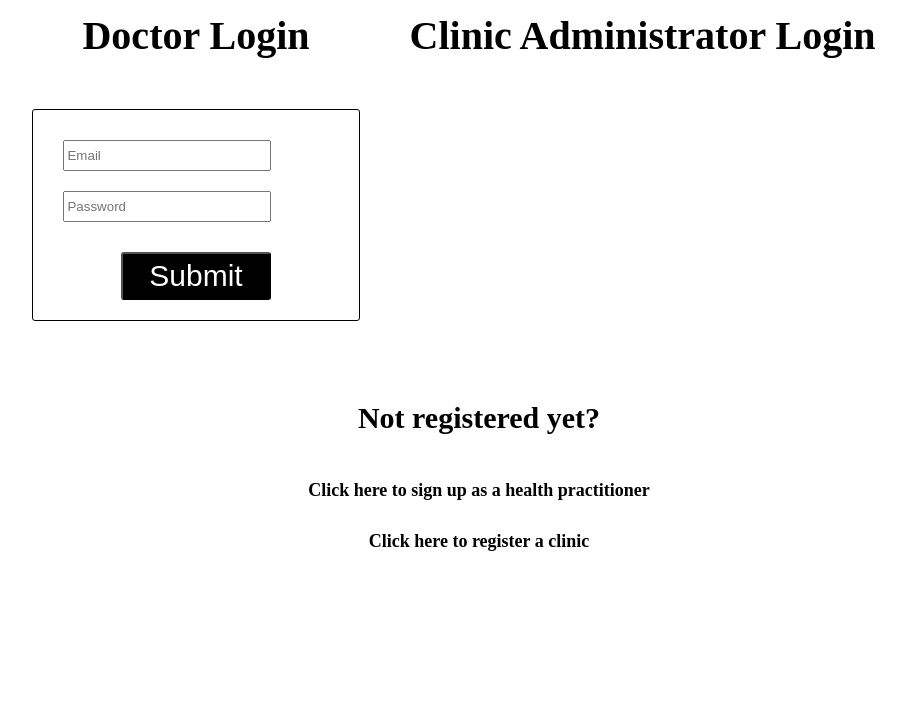
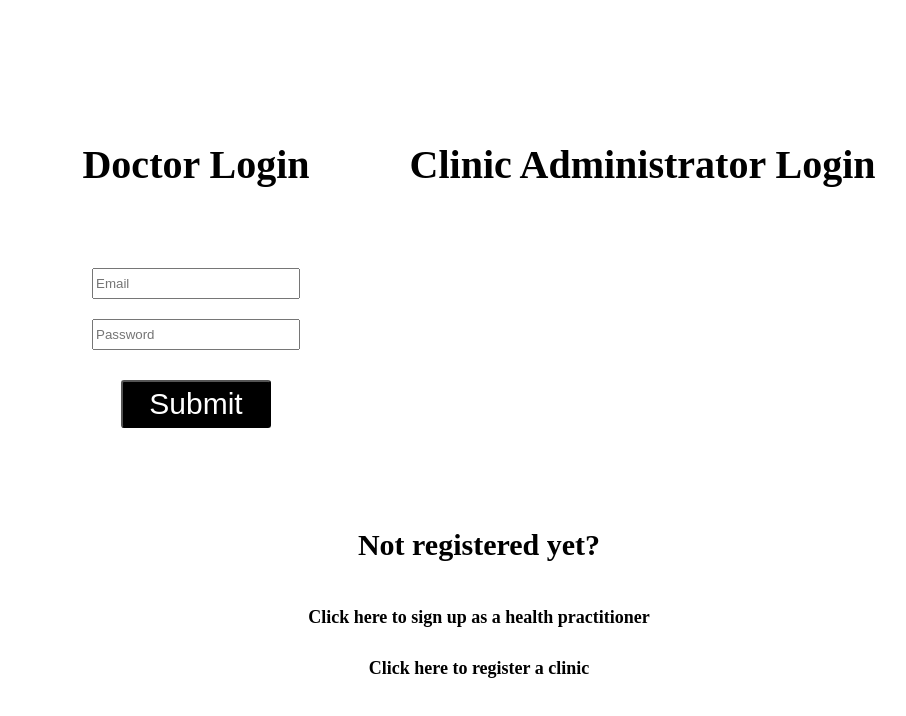
Before and after one commit to joni-sadler/Doctor-Finder, a React (Create React App) app in the folder frontend/: page /login in a window 1280 px wide. Both pictures are taken after a click on the element "Doctor Login". Shown: the top 716 px of the page, without its empty margins (161-1067 px from the left). Built offline with nearby package versions, Linux system fonts and the light colour scheme; no server answers; what react-animations would draw is missing.

Commit message:
Set up basic doctor login and home page

```diff
--- a/frontend/src/App.js
+++ b/frontend/src/App.js
@@ -15,6 +15,7 @@ import Clinic from "./pages/Clinic";
 import ClinicList from "./pages/ClinicList";
 import DoctorList from "./pages/DoctorList";
 import Doctor from "./pages/Doctor";
+import DoctorHomePage from "./pages/DoctorHomePage";
 
 const App = () => {
   return (
@@ -63,6 +64,9 @@ const App = () => {
           <Route path="/doctors/:doctor">
             <Doctor />
           </Route>
+          <Route path="/:doctor/home">
+            <DoctorHomePage />
+          </Route>
         </Switch>
       </Main>
     </BrowserRouter>
--- /dev/null
+++ b/frontend/src/pages/DoctorHomePage.js
@@ -0,0 +1,10 @@
+import React from "react";
+import styled from "styled-components";
+
+const DoctorHomePage = () => {
+  return (
+    <div>Home page</div>
+  )
+}
+
+export default DoctorHomePage;
--- a/frontend/src/pages/DoctorLogin.js
+++ b/frontend/src/pages/DoctorLogin.js
@@ -1,73 +1,80 @@
-import React, {useState} from "react";
+import React, {useState, useEffect} from "react";
 import styled from "styled-components";
-import {NavLink} from "react-router-dom";
+import {Redirect, NavLink} from "react-router-dom";
 
 const HealthcareLogin = () => {
   const [displayDoctorLogin, setDisplayDoctorLogin] = useState(false);
   const [displayClinicLogin, setDisplayClinicLogin] = useState(false);
+  const [doctorLoginInfo, setDoctorLoginInfo] = useState({});
+  const [clinicLoginInfo, setClinicLoginInfo] = useState({});
+  const [doctorArray, setDoctorArray] = useState([]);
+  const [clinicArray, setClinicArray] = useState([]);
+  const [selectedDoctor, setSelectedDoctor] = useState();
+  const [selectedClinic, setSelectedClinic] = useState();
 
-  const [doctorLoginInfo, setDoctorLoginInfo] = useState({
-    email: "",
-    password: "",
-  });
+  useEffect(() => {
+    fetch(`/doctors`, {
+        method: "GET",
+      })
+        .then((res) => res.json())
+        .then((res) => setDoctorArray(res.data));
+  }, [])
 
-  const [clinicLoginInfo, setClinicLoginInfo] = useState({
-    email: "",
-    password: "",
-  });
+  useEffect(() => {
+    fetch(`/clinics`, {
+        method: "GET",
+      })
+        .then((res) => res.json())
+        .then((res) => setClinicArray(res.data));
+  }, [])
 
-  const handleDoctorLogin = () => {
+  const displayDoctorLoginFunction = () => {
     setDisplayDoctorLogin(!displayDoctorLogin);
     setDisplayClinicLogin(false);
   }
 
-  const handleClinicLogin = () => {
+  const displayClinicLoginFunction = () => {
     setDisplayClinicLogin(!displayClinicLogin);
     setDisplayDoctorLogin(false);
   }
 
-  const doctorEmailHandler = (name) => {
+  const doctorLoginHandler = (name) => {
     return ({ target: {value} }) => {
-      setDoctorLoginInfo((oldValues) => ({ ...oldValues, [name]: value }));
+      setDoctorLoginInfo((signupInfo) => ({ ...signupInfo, [name]: value }));
     }
   }
 
-  const doctorPasswordHandler = (name) => {
+
+  const clinicLoginHandler = (name) => {
     return ({ target: {value} }) => {
-      setDoctorLoginInfo((oldValues) => ({ ...oldValues, [name]: value }));
+      setClinicLoginInfo((signupInfo) => ({ ...signupInfo, [name]: value }));
     }
   }
 
-  const clinicEmailHandler = (name) => {
-    return ({ target: {value} }) => {
-      setClinicLoginInfo((oldValues) => ({ ...oldValues, [name]: value }));
-    }
+
+  const doctorSubmitFunction = () => {
+    doctorArray.forEach((doctor) => {
+      if (doctorLoginInfo.email === doctor.email && doctorLoginInfo.password === doctor.password) {
+        setSelectedDoctor(doctor);
+      }
+    })
   }
 
-  const clinicPasswordHandler = (name) => {
-    return ({ target: {value} }) => {
-      setClinicLoginInfo((oldValues) => ({ ...oldValues, [name]: value }));
-    }
-  }
-
-  const doctorSubmitFunction = () => {
-    // submit info
-    console.log(doctorLoginInfo);
-
-    // determine if login info is in database
-  }
 
   const clinicSubmitFunction = () => {
-    // submit info
-    console.log(clinicLoginInfo);
-    // determine if login info is in database
+    clinicArray.forEach((clinic) => {
+      if (clinicLoginInfo.email === clinic.email && clinicLoginInfo.password === clinic.password) {
+        setSelectedClinic(clinic);
+        console.log(selectedClinic);
+      }
+    })
   }
 
   return (
     <Container>
       <LoginDiv>
         <Dropdown>
-          <Title onClick={handleDoctorLogin}>Doctor Login</Title>
+          <Title onClick={displayDoctorLoginFunction}>Doctor Login</Title>
           {displayDoctorLogin &&
             <LoginWrapper>
               <Field>
@@ -77,7 +84,7 @@ const HealthcareLogin = () => {
                   type="text"
                   required
                   value={doctorLoginInfo.email}
-                  onChange={doctorEmailHandler("email")}
+                  onChange={doctorLoginHandler("email")}
                   style={{ height: "25px", width: "200px"}}
                 />
               </Field>
@@ -85,22 +92,28 @@ const HealthcareLogin = () => {
                 <input
                   name="password"
                   placeholder="Password"
-                  type="text"
+                  type="password"
                   required
                   value={doctorLoginInfo.password}
-                  onChange={doctorPasswordHandler("password")}
+                  onChange={doctorLoginHandler("password")}
                   style={{ height: "25px", width: "200px"}}
                 />
               </Field>
+
               <SubmitWrapper>
                 <SubmitButton onClick={doctorSubmitFunction}>Submit</SubmitButton>
               </SubmitWrapper>
+
+              {selectedDoctor &&
+              <Redirect to={`/${selectedDoctor._id}/home`}/>
+              }
+
             </LoginWrapper>
           }
         </Dropdown>
 
         <Dropdown>
-          <Title onClick={handleClinicLogin}>Clinic Administrator Login</Title>
+          <Title onClick={displayClinicLoginFunction}>Clinic Administrator Login</Title>
           {displayClinicLogin &&
             <LoginWrapper>
               <Field>
@@ -110,7 +123,7 @@ const HealthcareLogin = () => {
                   type="text"
                   required
                   value={clinicLoginInfo.email}
-                  onChange={clinicEmailHandler("email")}
+                  onChange={clinicLoginHandler("email")}
                   style={{ height: "25px", width: "200px"}}
                 />
               </Field>
@@ -118,16 +131,18 @@ const HealthcareLogin = () => {
                 <input
                   name="password"
                   placeholder="Password"
-                  type="text"
+                  type="password"
                   required
                   value={clinicLoginInfo.password}
-                  onChange={clinicPasswordHandler("password")}
+                  onChange={clinicLoginHandler("password")}
                   style={{ height: "25px", width: "200px"}}
                 />
               </Field>
+
               <SubmitWrapper>
                 <SubmitButton onClick={clinicSubmitFunction}>Submit</SubmitButton>
               </SubmitWrapper>
+
             </LoginWrapper>
            }
         </Dropdown>
@@ -147,7 +162,7 @@ const Container = styled.div`
   flex-direction: column;
   justify-content: center;
   align-items: center;
-  height: 40vw;
+  height: auto;
   width: 100%;
 `;
 
@@ -172,7 +187,7 @@ const LoginWrapper = styled.div`
   display: flex;
   flex-direction: column;
   justify-content: center;
-  border: 1px solid black;
+  align-items: center;
   border-radius: 3px;
   padding: 20px;
 `;
@@ -195,6 +210,7 @@ const SubmitButton = styled.button`
   padding: 5px;
   font-size: 30px;
   font-weight: 500;
+  cursor: pointer;
 `;
 
 const Signup = styled.div`
```
